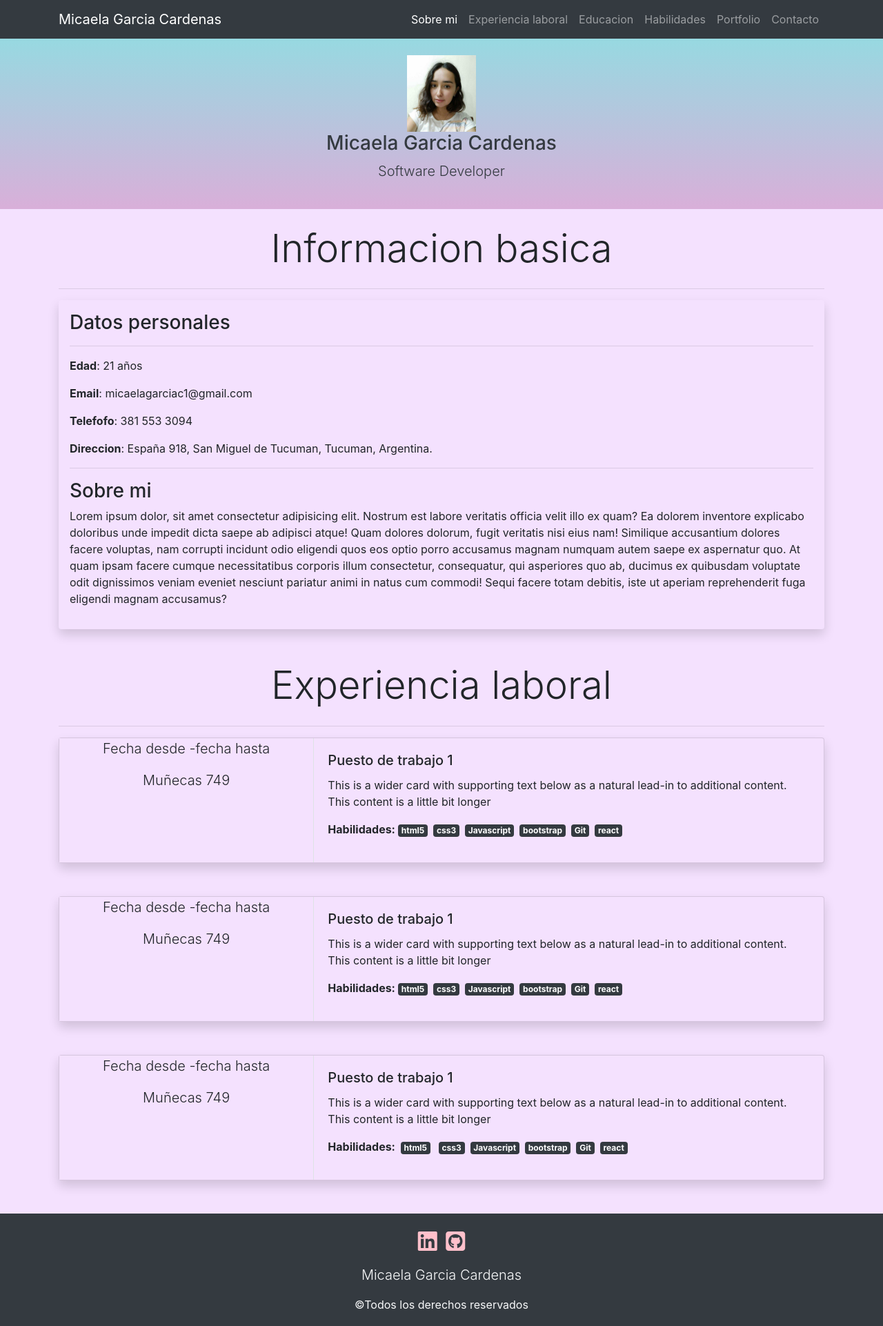
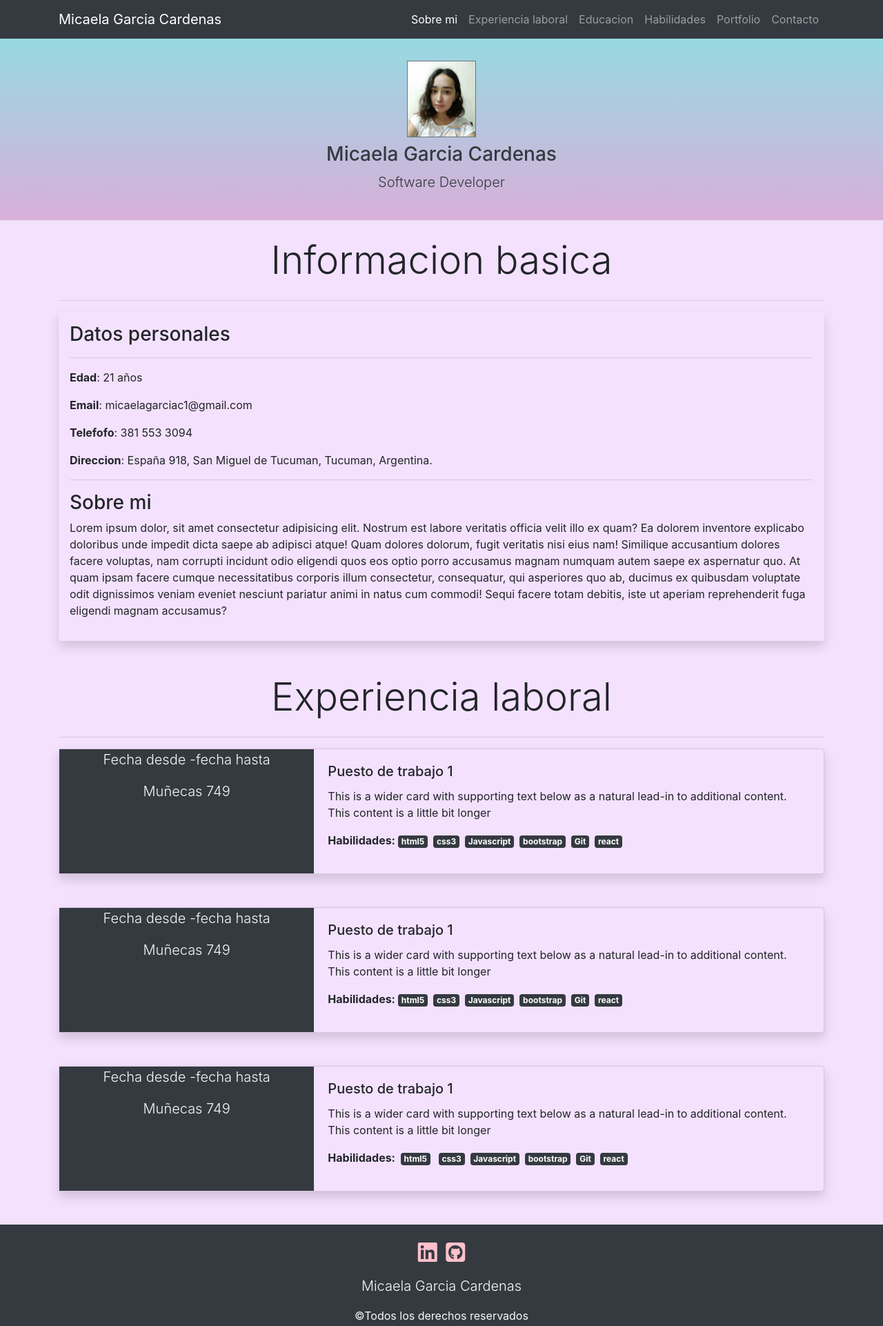
Before and after one commit to micaelacardenas/micaelacardenas.github.io, a plain HTML site: page index.html in a window 1280 px wide. Shown: the top 1922 px of the page at 69% size. Drawn offline with nearby package versions, Linux system fonts and the light colour scheme.

Commit message:
se agregaron detalles esteticos en las card, con css

```diff
--- a/css/style.css
+++ b/css/style.css
@@ -20,3 +20,6 @@ body{
 .bg-article{
     background-color:#F4E1FE ;
 }
+html{
+    scroll-behavior: smooth;
+}
--- a/index.html
+++ b/index.html
@@ -27,13 +27,13 @@
 
                     <ul class="navbar-nav ml-auto">
                         <li class="nav-item active">
-                            <a class="nav-link" href="#">Sobre mi</a>
+                            <a class="nav-link" href="#informacion-basica">Sobre mi</a>
                         </li>
                         <li class="nav-item">
-                            <a class="nav-link" href="#">Experiencia laboral</a>
+                            <a class="nav-link" href="#experiencia-laboral">Experiencia laboral</a>
                         </li>
                         <li class="nav-item">
-                            <a class="nav-link" href="#">Educacion</a>
+                            <a class="nav-link" href="">Educacion</a>
                         </li>
                         <li class="nav-item">
                             <a class="nav-link" href="#">Habilidades</a>
@@ -50,9 +50,9 @@
         </nav>
     </header>
 
-    <section class="fondo text-center text-dark py-4">
+    <section class="fondo text-center text-dark py-4 border-bottom">
         <div class="container">
-            <img class="avatar" src="img/micaela2.jpg" alt="">
+            <img class="avatar border border-secondary my-2" src="img/micaela2.jpg" alt="">
             <h3>Micaela Garcia Cardenas</h3>
             <p class="lead">Software Developer</p>
 
@@ -80,12 +80,12 @@
                 cum commodi! Sequi facere totam debitis, iste ut aperiam reprehenderit fuga eligendi magnam accusamus?
             </p>
         </article>
-        <h2 class="display-4 text-center my-4">Experiencia laboral</h2>
+        <h2 class="display-4 text-center my-4" id="experiencia-laboral">Experiencia laboral</h2>
         <hr>
         <article>
             <div class="card bg-article mb-5 shadow rounded">
                 <div class="row no-gutters">
-                    <div class="col-md-4 bg-article border-right text-center d-flex flex-column">
+                    <div class="col-md-4 bg-dark text-light text-center d-flex flex-column">
                         <p class="lead">Fecha desde -fecha hasta</p>
                         <p class="lead">Muñecas 749</p>
                     </div>
@@ -109,7 +109,7 @@
         <article>
             <div class="card bg-article mb-5 shadow rounded">
                 <div class="row no-gutters">
-                    <div class="col-md-4 bg-article border-right text-center d-flex flex-column">
+                    <div class="col-md-4 bg-dark text-light text-center d-flex flex-column">
                         <p class="lead">Fecha desde -fecha hasta</p>
                         <p class="lead">Muñecas 749</p>
                     </div>
@@ -133,7 +133,7 @@
         <article>
             <div class="card bg-article mb-5 shadow rounded">
                 <div class="row no-gutters">
-                    <div class="col-md-4 bg-article border-right text-center d-flex flex-column">
+                    <div class="col-md-4 bg-dark text-light text-center d-flex flex-column">
                         <p class="lead">Fecha desde -fecha hasta</p>
                         <p class="lead">Muñecas 749</p>
                     </div>
```
